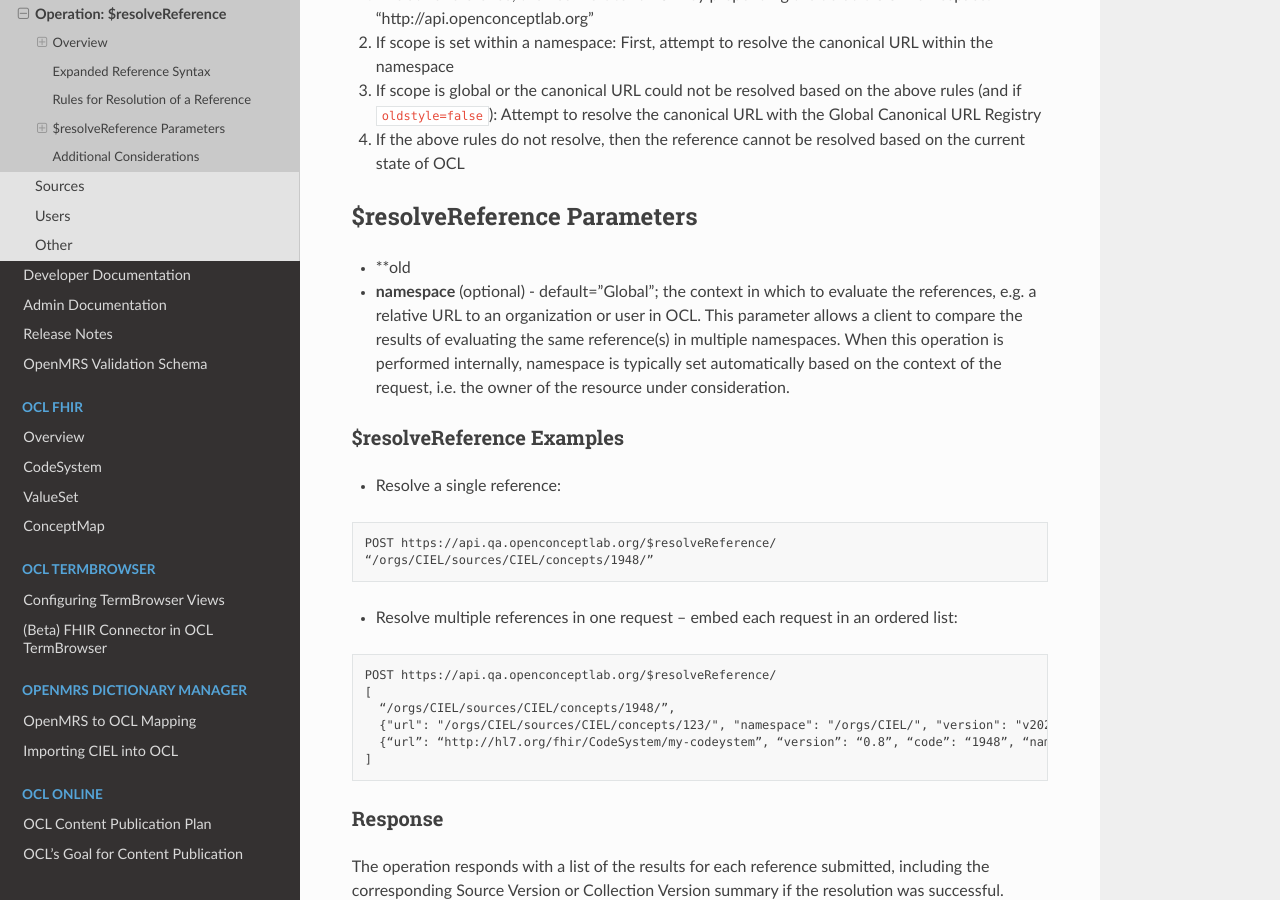
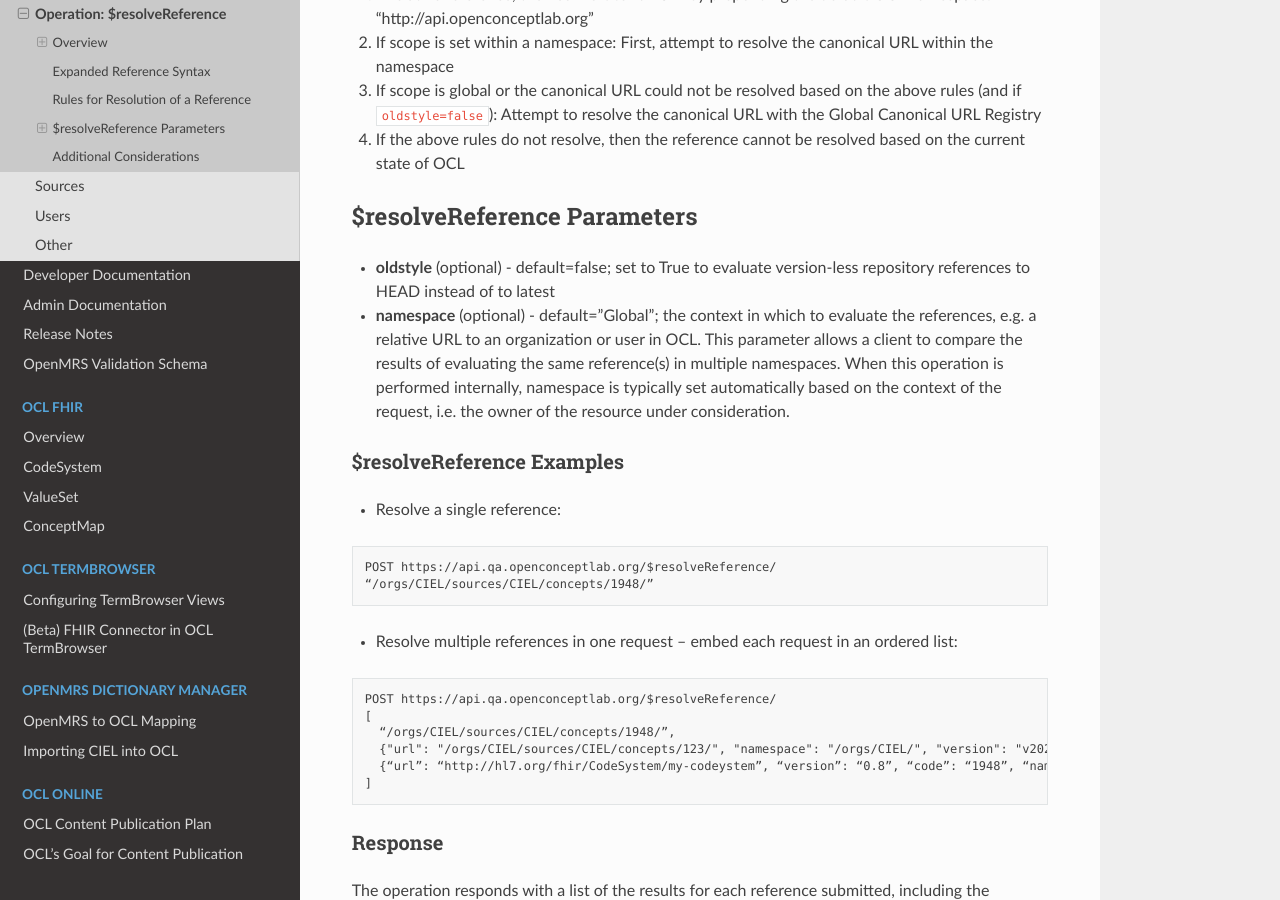
Before and after one commit to OpenConceptLab/ocl-docs, a Sphinx documentation site: the page built from docs/source/oclapi/apireference/resolveReference.md, in a window 1280 px wide and 900 px high, scrolled down 3016 px. Built offline with Sphinx 7.4.7 and the Read the Docs theme 2.0.0, drawn with Linux system fonts in a browser that asks for light colours.

Commit message:
Added "oldstyle" parameter

```diff
--- a/docs/source/oclapi/apireference/resolveReference.md
+++ b/docs/source/oclapi/apireference/resolveReference.md
@@ -86,7 +86,7 @@ The following rules specify how OCL resolves a reference to a repository version
 4. If the above rules do not resolve, then the reference cannot be resolved based on the current state of OCL
 
 ## $resolveReference Parameters
-* **old
+* **oldstyle** (optional) - default=false; set to True to evaluate version-less repository references to HEAD instead of to latest
 * **namespace** (optional) - default="Global"; the context in which to evaluate the references, e.g. a relative URL to an organization or user in OCL. This parameter allows a client to compare the results of evaluating the same reference(s) in multiple namespaces. When this operation is performed internally, namespace is typically set automatically based on the context of the request, i.e. the owner of the resource under consideration.
 
 ### $resolveReference Examples
```
